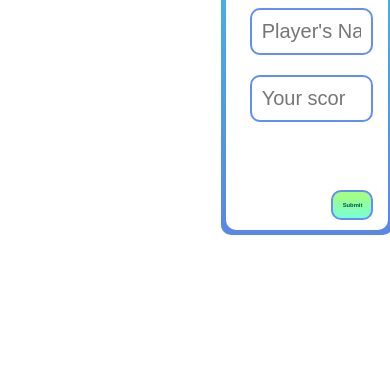
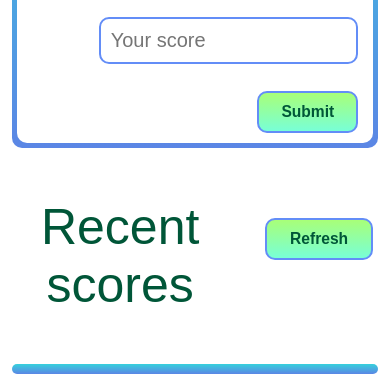
Before and after one commit to AlexRS90/liderboard, a website built with webpack: page src/index.html in a window 390 px wide. Shown: the part 533-918 px from the top of the page. Before the commit the page ends 844 px from the top, so only its background shows below. Built offline with nearby package versions, Linux system fonts and the light colour scheme; no server answers; a web font is replaced by a local one.

Commit message:
Responsive mobile design

```diff
--- a/src/style.css
+++ b/src/style.css
@@ -125,6 +125,13 @@ body {
   font-size: 1.5vw;
 }
 
+.button2:hover {
+  background: #005638;
+  color: #78ffd6;
+  border: 2px solid #a8ff78;
+  cursor: pointer;
+}
+
 .align {
   align-self: flex-end;
   margin-right: 5px;
@@ -162,3 +169,14 @@ body {
 .message button {
   align-self: flex-start;
 }
+
+@media (max-width: 800px) {
+  .container {
+    flex-direction: column-reverse;
+    gap: 50px;
+  }
+
+  .button2 {
+    font-size: 4vw;;
+  }
+}
```
